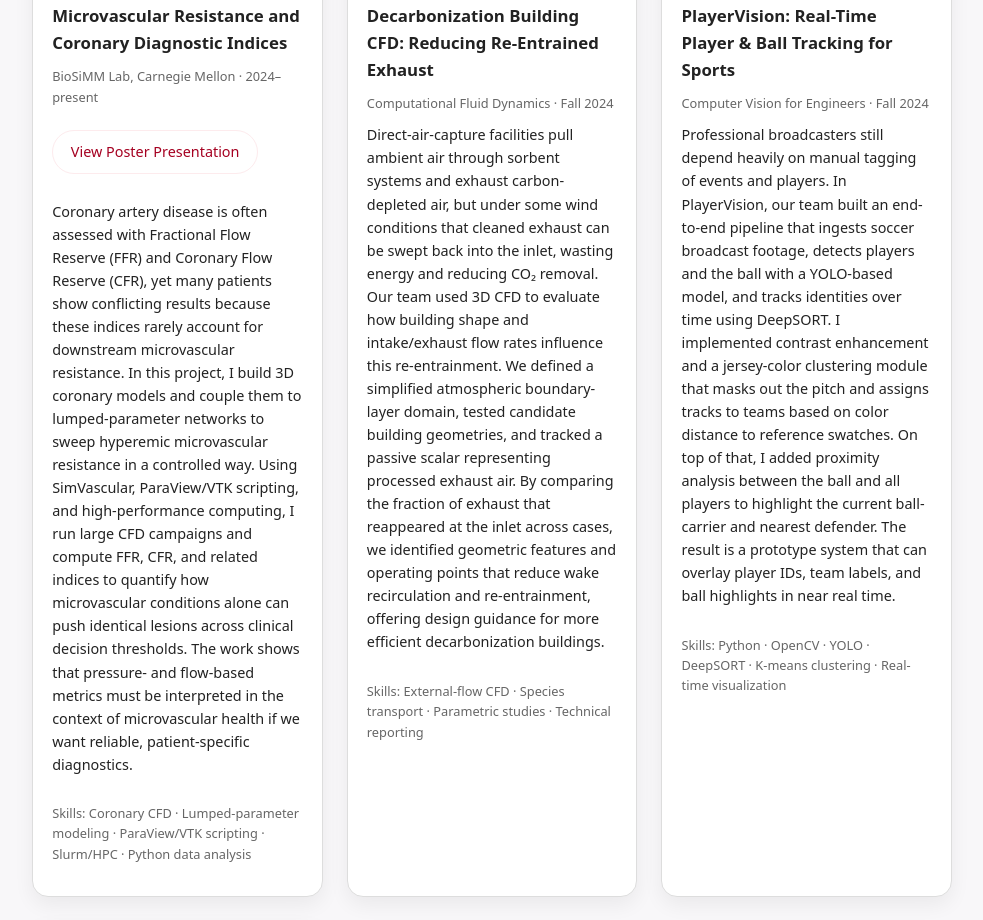
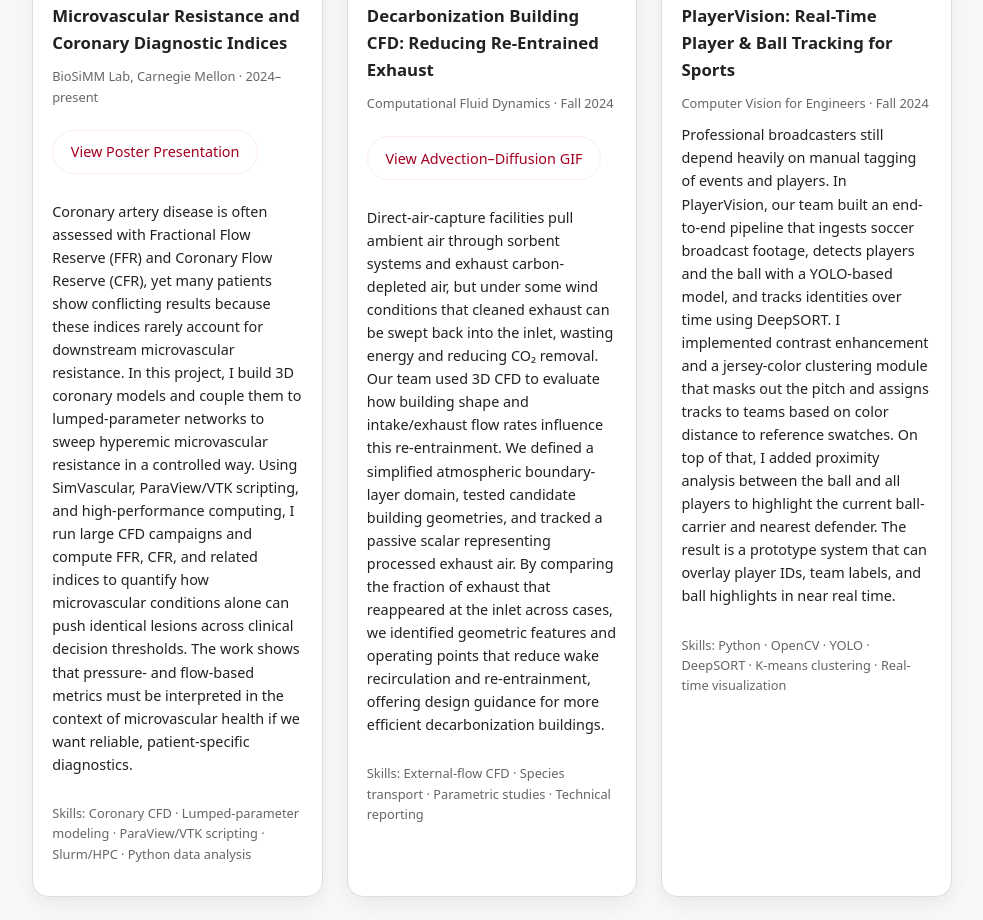
Before and after one commit to tejjolly/tejjolly.github.io, a plain HTML site: page index.html in a window 1280 px wide. Shown: the part 974-1894 px from the top of the page, without its empty margins (148-1131 px from the left). Drawn offline with Linux system fonts and the light colour scheme.

```diff
--- a/index.html
+++ b/index.html
@@ -363,6 +363,11 @@
         <img src="decarb_image.jpg" alt="Decarbonization building CFD wake visualization" style="width:100%; border-radius:12px; margin-bottom:0.6rem;">
         <h3>Decarbonization Building CFD: Reducing Re-Entrained Exhaust</h3>
         <div class="project-meta">Computational Fluid Dynamics · Fall 2024</div>
+        <p>
+          <a class="btn btn-ghost" href="MassFrac_dither.gif" target="_blank">
+            View Advection–Diffusion GIF
+          </a>
+        </p>
         <p class="project-description">
           Direct-air-capture facilities pull ambient air through sorbent systems and exhaust carbon-depleted air, but under some wind conditions that cleaned exhaust can be swept back into the inlet, wasting energy and reducing CO₂ removal. Our team used 3D CFD to evaluate how building shape and intake/exhaust flow rates influence this re-entrainment. We defined a simplified atmospheric boundary-layer domain, tested candidate building geometries, and tracked a passive scalar representing processed exhaust air. By comparing the fraction of exhaust that reappeared at the inlet across cases, we identified geometric features and operating points that reduce wake recirculation and re-entrainment, offering design guidance for more efficient decarbonization buildings.
         </p>
```
